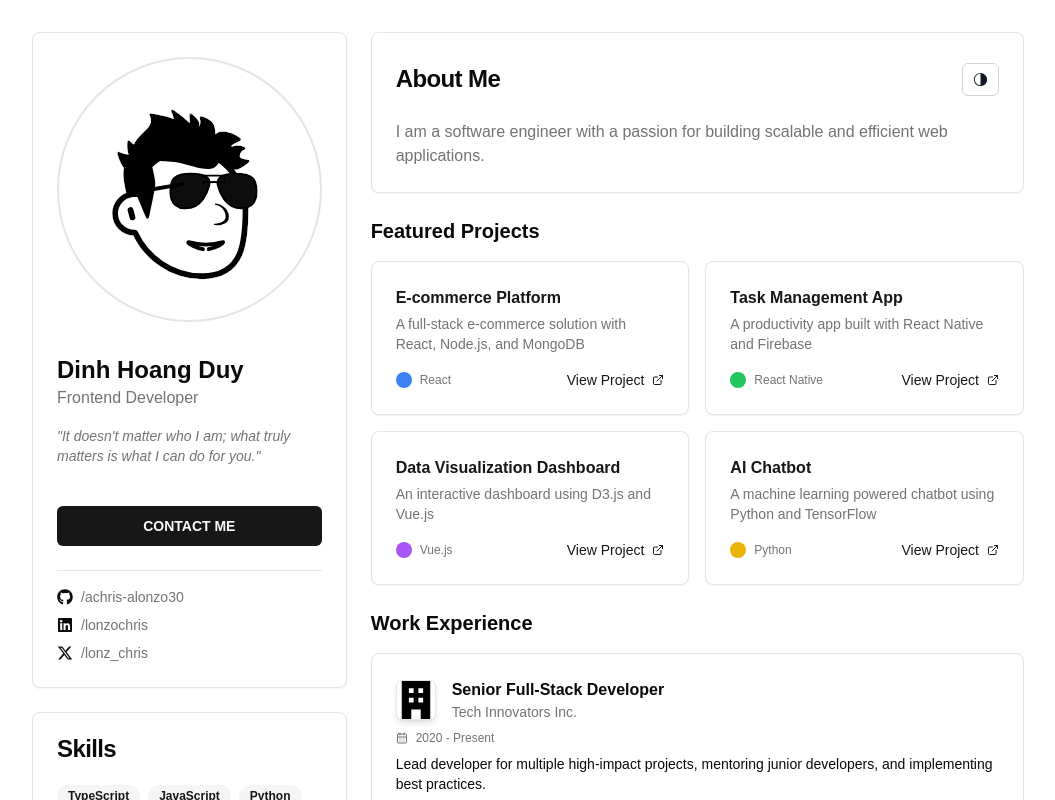
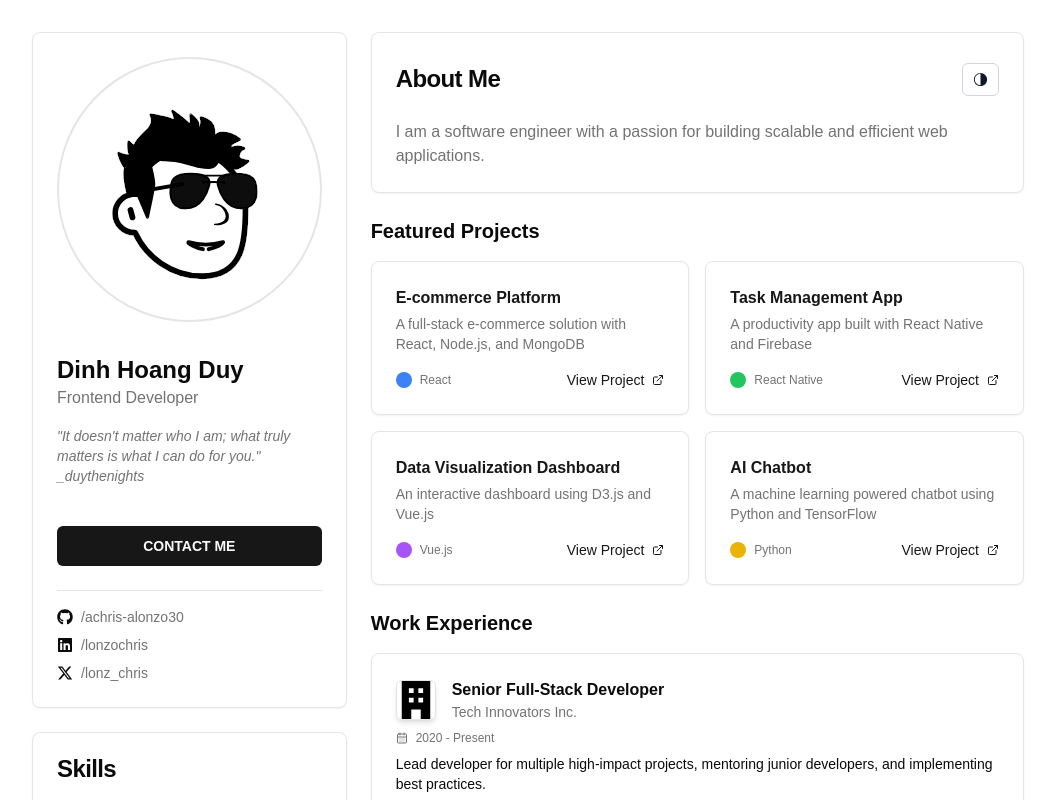
Before and after one commit to duythenights/duythenights_portfolio, a Next.js app: page / in a window 1280 px wide. Shown: the top 800 px of the page, without its empty margins (112-1167 px from the left). Built offline with nearby package versions, Linux system fonts and the light colour scheme; what @radix-ui/themes would draw is missing.

Commit message:
feat: update profile sidebar section

```diff
--- a/src/components/Profile.tsx
+++ b/src/components/Profile.tsx
@@ -60,7 +60,7 @@ export const Profile = () => {
 
           <p className="mt-2 text-start text-sm text-muted-foreground italic">
             &quot;It doesn&apos;t matter who I am; what truly matters is what I
-            can do for you.&quot;
+            can do for you.&quot;<br></br>_duythenights
           </p>
           <p className="mt-2 text-start text-sm text-muted-foreground"></p>
           <Button className="mt-4 w-full" asChild>
```
